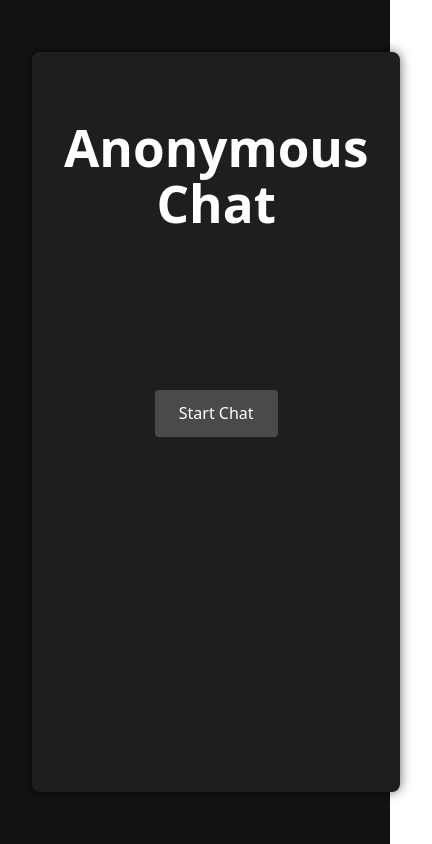
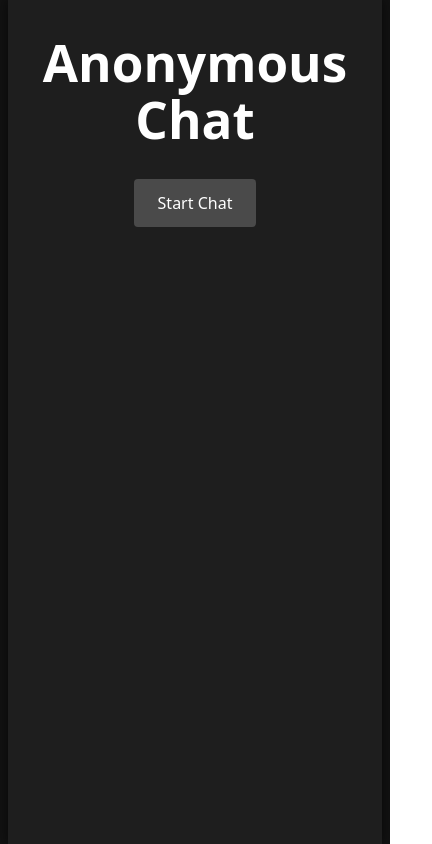
Before and after one commit to ingram12/anon-chat, a Svelte app in the folder frontend/: page / in a window 390 px wide. Shown: the whole page, 432 px wide, since content can reach past the window. Built offline with nearby package versions, Linux system fonts and the light colour scheme.

Commit message:
style: update layout and padding for improved responsiveness in App component

```diff
--- a/frontend/src/App.svelte
+++ b/frontend/src/App.svelte
@@ -183,25 +183,26 @@
 </script>
 
 <main>
-  <h1>Anonymous Chat</h1>
-
   {#if error}
     <div class="error">{error}</div>
   {/if}
 
   {#if state === 'initial'}
     <div class="start-screen">
+      <h1>Anonymous Chat</h1>
       <button on:click={startChat} disabled={loading}>
         {loading ? 'Starting...' : 'Start Chat'}
       </button>
     </div>
   {:else if state === 'solving'}
     <div class="solving">
+      <h1>Anonymous Chat</h1>
       <h2>Solving challenge...</h2>
       <div class="loading-spinner"></div>
     </div>
   {:else if state === 'registration'}
     <div class="registration">
+      <h1>Anonymous Chat</h1>
       <h2>Enter Your Details</h2>
       <form on:submit|preventDefault={submitRegistration}>
         <div class="form-group">
@@ -221,6 +222,7 @@
     </div>
   {:else if state === 'waiting'}
     <div class="waiting">
+      <h1>Anonymous Chat</h1>
       <h2>Waiting for a chat partner...</h2>
       <div class="loading-spinner"></div>
     </div>
@@ -252,6 +254,7 @@
     </div>
   {:else if state === 'disconnected'}
     <div class="disconnected">
+      <h1>Anonymous Chat</h1>
       <h2>Chat Ended</h2>
       <p>Your chat partner has disconnected.</p>
       <button on:click={startNewChat}>Start New Chat</button>
@@ -269,13 +272,11 @@
   }
 
   main {
-    max-width: 800px;
     margin: 0 auto;
-    padding: 2rem;
+    padding: 0;
     background-color: #1e1e1e;
-    border-radius: 8px;
     box-shadow: 0 0 12px rgba(0, 0, 0, 0.6);
-    min-height: 80vh;
+    min-height: 100vh;
   }
 
   h1 {
@@ -298,7 +299,6 @@
     flex-direction: column;
     align-items: center;
     justify-content: center;
-    min-height: 300px;
   }
 
   .form-group {
@@ -343,7 +343,7 @@
   .chat {
     display: flex;
     flex-direction: column;
-    height: 70vh;
+    height: 100vh;
   }
 
   .chat-header {
--- a/frontend/src/app.css
+++ b/frontend/src/app.css
@@ -40,9 +40,10 @@ h1 {
 }
 
 #app {
-  max-width: 1280px;
+  width: 100%;
+  max-width: 1024px;
   margin: 0 auto;
-  padding: 2rem;
+  padding: 0 0.5rem;
   text-align: left;
 }
 
```
